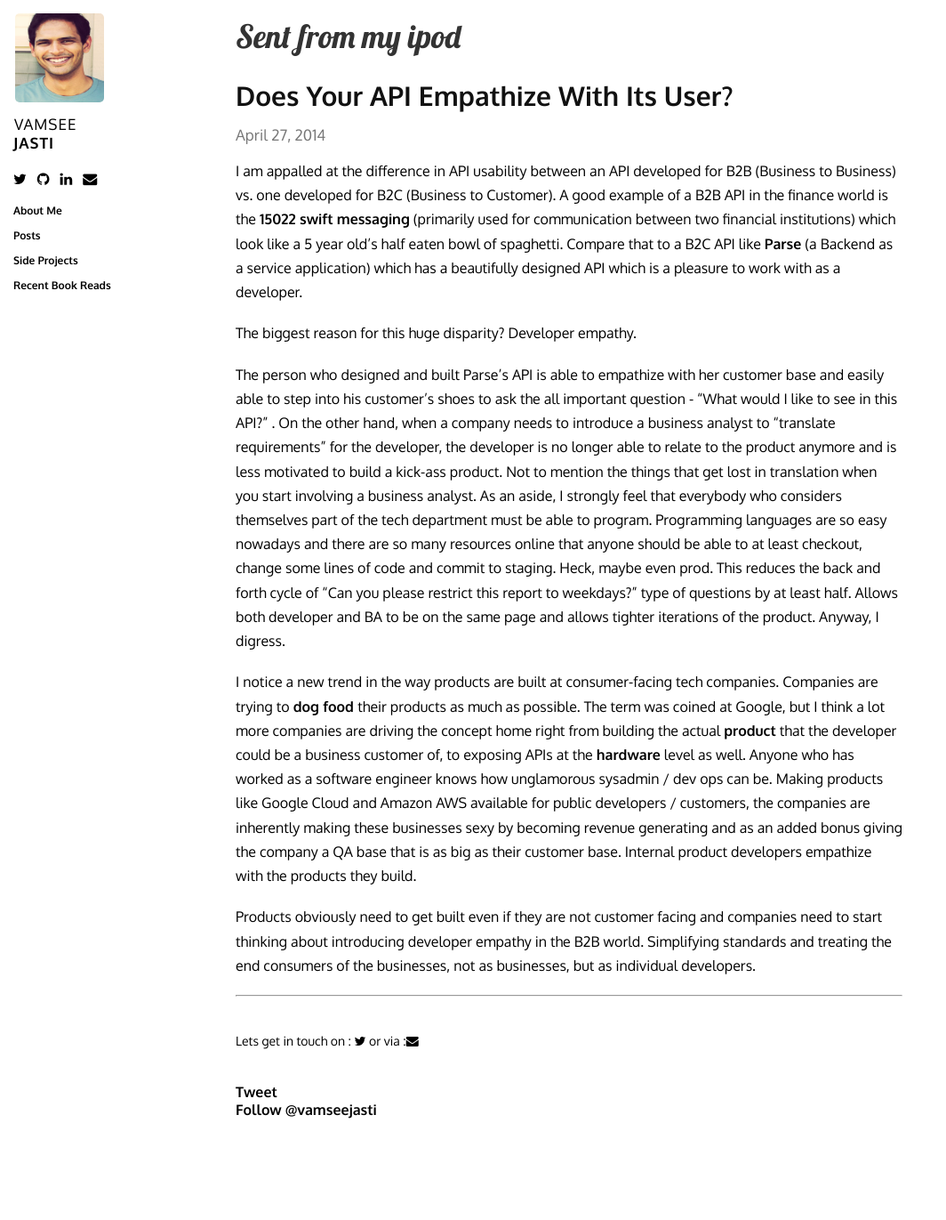
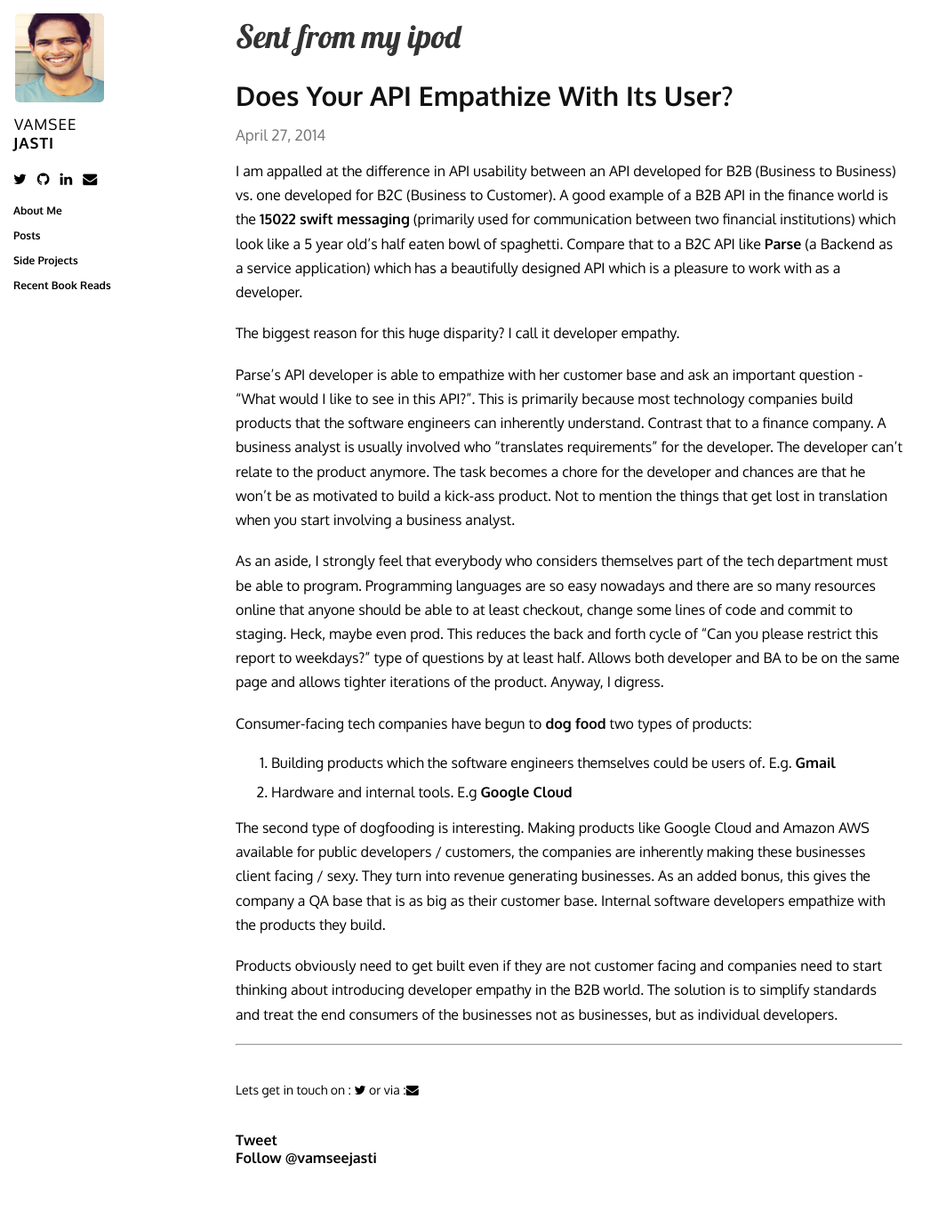
Before and after one commit to jasti/jasti.github.io, a Jekyll site: the page built from _posts/2014-04-27-empathy.markdown, in a window 1280 px wide. Shown: the whole page at 89% size, without its empty margins (0-1064 px from the left). Built offline with Jekyll 4.4.1, drawn with Linux system fonts in a browser that asks for light colours; nearby versions of some CDN libraries; Markdown is read by kramdown in place of the engine named in the settings; comment, search, counter and statistics services are not loaded; before the commit the page ends 1317 px from its top, so only the background shows below that.

Commit message:
minor edits to the 'empathy' post

```diff
--- a/_posts/2014-04-27-empathy.markdown
+++ b/_posts/2014-04-27-empathy.markdown
@@ -6,12 +6,18 @@ category: posts
 
 I am appalled at the difference in API usability between an API developed for B2B (Business to Business) vs. one developed for B2C (Business to Customer). A good example of a B2B API in the finance world is the <a href ="http://www.swift.com/products_services/by_type/messaging/index">15022 swift messaging</a> (primarily used for communication between two financial institutions) which look like a 5 year old's half eaten bowl of spaghetti. Compare that to a B2C API like  <a href ="https://parse.com/docs/rest">Parse</a> (a Backend as a service application) which has a beautifully designed API which is a pleasure to work with as a developer.
 
-The biggest reason for this huge disparity? Developer empathy.
+The biggest reason for this huge disparity? I call it developer empathy.
 
-The person who designed and built Parse's API is able to empathize with her customer base and easily able to step into his customer's shoes to ask the all important question - "What would I like to see in this API?" . On the other hand, when a company needs to introduce a business analyst to "translate requirements" for the developer, the developer is no longer able to relate to the product anymore and is less motivated to build a kick-ass product. Not to mention the things that get lost in translation when you start involving a business analyst. As an aside, I strongly feel that everybody who considers themselves part of the tech department must be able to program. Programming languages are so easy nowadays and there are so many resources online that anyone should be able to at least checkout, change some lines of code and commit to staging. Heck, maybe even prod. This reduces the back and forth cycle of "Can you please restrict this report to weekdays?" type of questions by at least half. Allows both developer and BA to be on the same page and allows tighter iterations of the product. Anyway, I digress.
+Parse's API developer is able to empathize with her customer base and ask an important question - "What would I like to see in this API?". This is primarily because most technology companies build products that the software engineers can inherently understand. Contrast that to a finance company. A business analyst is usually involved who "translates requirements" for the developer. The developer can't relate to the product anymore. The task becomes a chore for the developer and chances are that he won't be as motivated to build a kick-ass product. Not to mention the things that get lost in translation when you start involving a business analyst.
 
-I notice a new trend in the way products are built at consumer-facing tech companies. Companies are trying to <a href="http://en.wikipedia.org/wiki/Eating_your_own_dog_food"> dog food </a> their products as much as possible. The term was coined at Google, but I think a lot more companies are driving the concept home right from building the actual <a href ="https://www.gmail.com">product</a> that the developer could be a business customer of, to exposing APIs at the <a href ="https://cloud.google.com/ ">hardware</a> level as well. Anyone who has worked as a software engineer knows how unglamorous sysadmin / dev ops can be. Making products like Google Cloud and Amazon AWS available for public developers / customers, the companies are inherently making these businesses sexy by becoming revenue generating and as an added bonus giving the company a QA base that is as big as their customer base. Internal product developers empathize with the products they build.
+As an aside, I strongly feel that everybody who considers themselves part of the tech department must be able to program. Programming languages are so easy nowadays and there are so many resources online that anyone should be able to at least checkout, change some lines of code and commit to staging. Heck, maybe even prod. This reduces the back and forth cycle of "Can you please restrict this report to weekdays?" type of questions by at least half. Allows both developer and BA to be on the same page and allows tighter iterations of the product. Anyway, I digress.
 
-Products obviously need to get built even if they are not customer facing and companies need to start thinking about introducing developer empathy in the B2B world. Simplifying standards and treating the end consumers of the businesses, not as businesses, but as individual developers.
+Consumer-facing tech companies have begun to <a href="http://en.wikipedia.org/wiki/Eating_your_own_dog_food">dog food</a> two types of products: <br>
+1. Building products which the software engineers themselves could be users of. E.g. <a href ="https://www.gmail.com">Gmail</a>  <br>
+2. Hardware and internal tools. E.g <a href ="https://cloud.google.com/ ">Google Cloud </a> <br>
+
+The second type of dogfooding is interesting. Making products like Google Cloud and Amazon AWS available for public developers / customers, the companies are inherently making these businesses client facing / sexy. They turn into revenue generating businesses. As an added bonus, this gives the company a QA base that is as big as their customer base. Internal software developers empathize with the products they build.
+
+Products obviously need to get built even if they are not customer facing and companies need to start thinking about introducing developer empathy in the B2B world. The solution is to simplify standards and treat the end consumers of the businesses not as businesses, but as individual developers.
 
 ---
```
